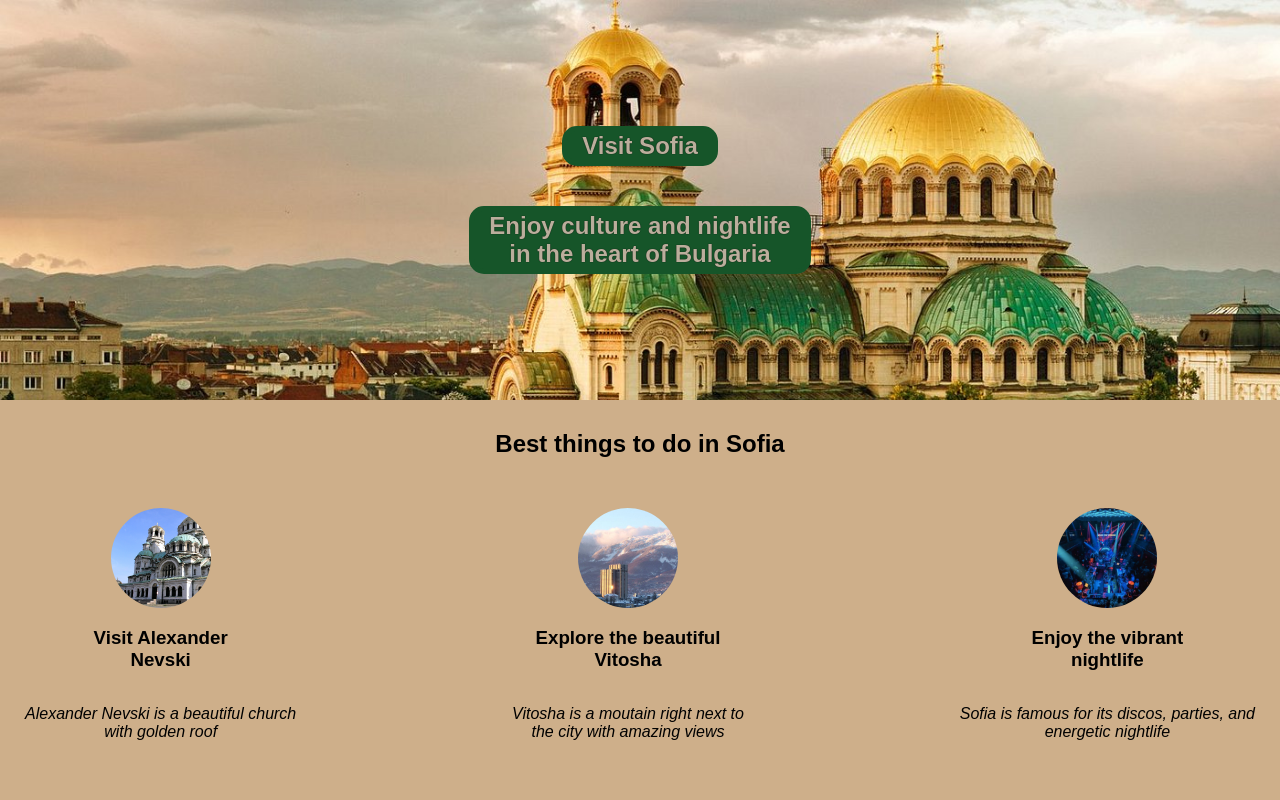
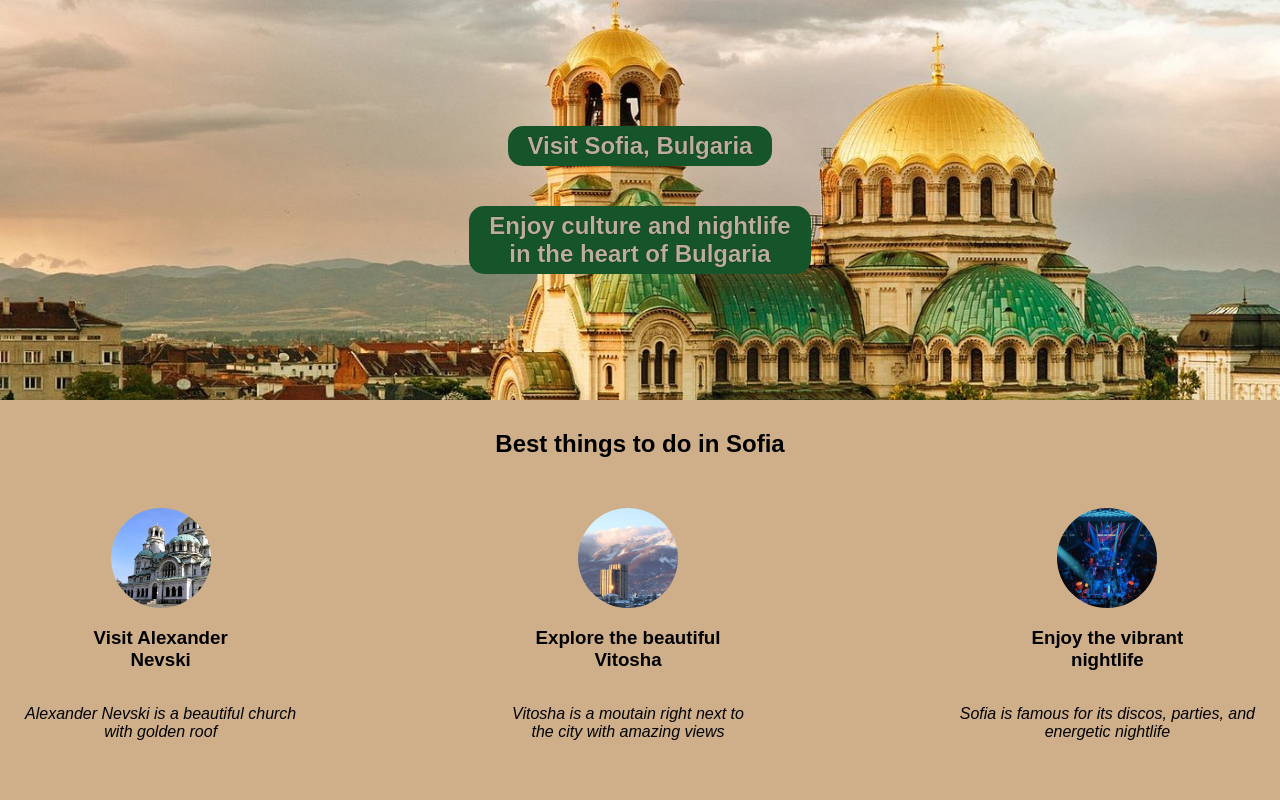
Before and after one commit to Giboooooo/MyHometown, a plain HTML site: page index.html in a window 1280 px wide. Shown: the top 800 px of the page. Drawn offline with Linux system fonts and the light colour scheme; a web font is replaced by a local one.

Commit message:
Update Hero Tiltle

```diff
--- a/index.html
+++ b/index.html
@@ -11,7 +11,7 @@
     </head>
     <body>
             <section class="hero-section">
-                    <h1 class="title">Visit Sofia</h1>
+                    <h1 class="title">Visit Sofia, Bulgaria</h1>
                     <h2 class="title-hook">Enjoy culture and nightlife <br>in the heart of Bulgaria</h2>
             </section>
             <section class="activities-section">
```
